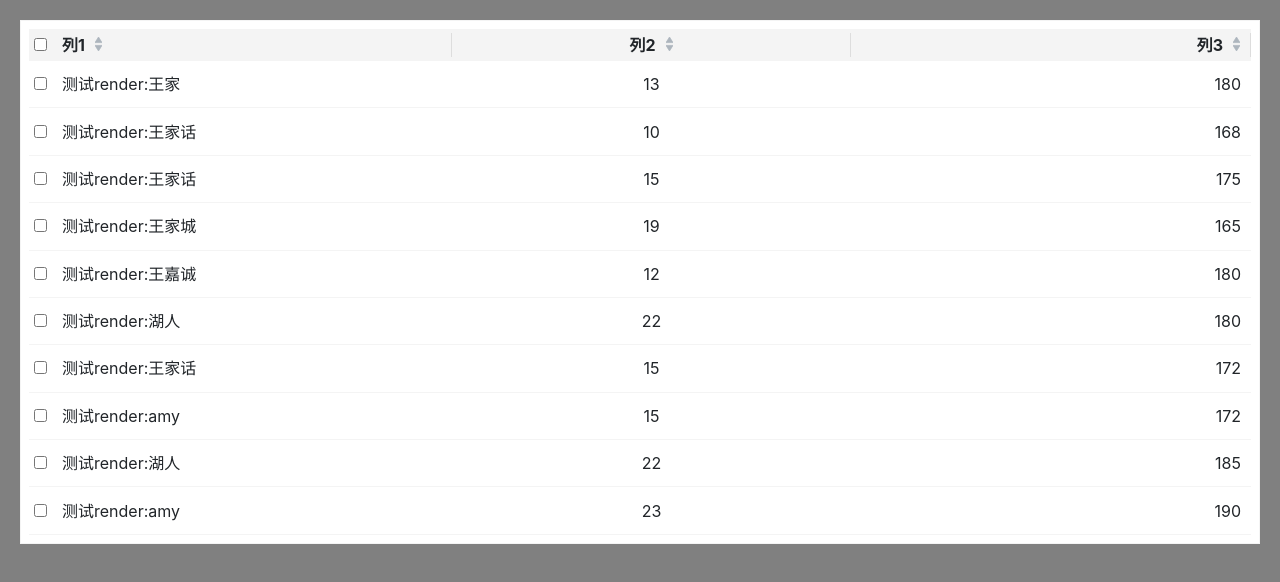
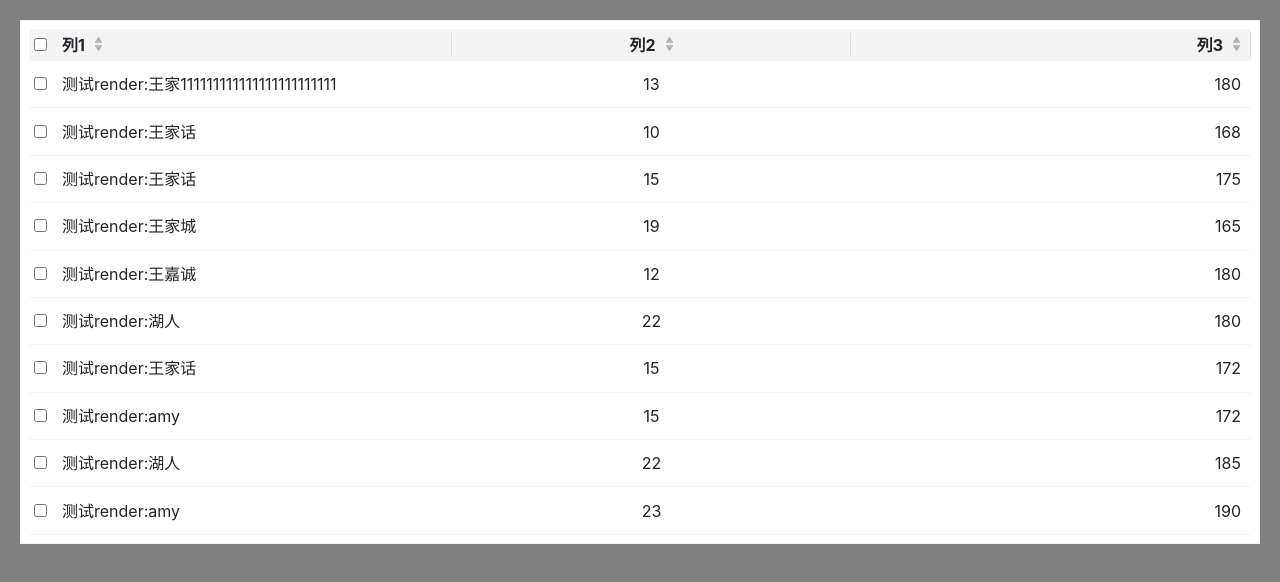
Before and after one commit to FE-wuhao/FE-wuhao-react-ts-components, a React (Create React App) app: page / in a window 1280 px wide. Shown: the top 582 px of the page. Built offline with nearby package versions, Linux system fonts and the light colour scheme.

Commit message:
行溢出显示省略号

```diff
--- a/src/App.tsx
+++ b/src/App.tsx
@@ -42,7 +42,7 @@ function App() {
           },
         ]}
         dataSource={[
-          { col1: '王家', col2: 13, col3: 180 },
+          { col1: '王家111111111111111111111111', col2: 13, col3: 180 },
           { col1: '王家话', col2: 10, col3: 168 },
           { col1: '王家话', col2: 15, col3: 175 },
           { col1: '王家城', col2: 19, col3: 165 },
--- a/src/components/Table/_style.scss
+++ b/src/components/Table/_style.scss
@@ -50,4 +50,7 @@
   flex: 1 1 auto;
   align-self: center;
   padding: $table-row-item-padding;
+  white-space: nowrap;
+  text-overflow: ellipsis;
+  overflow: hidden;
 }
```
Also changed, not shown: 1 other file (tests, documents, lock files or other folders).
